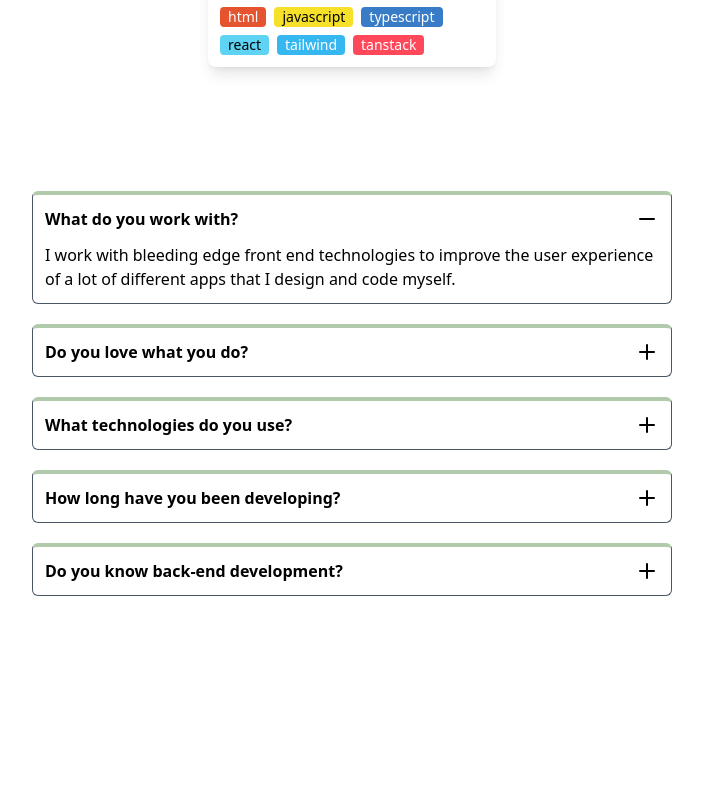
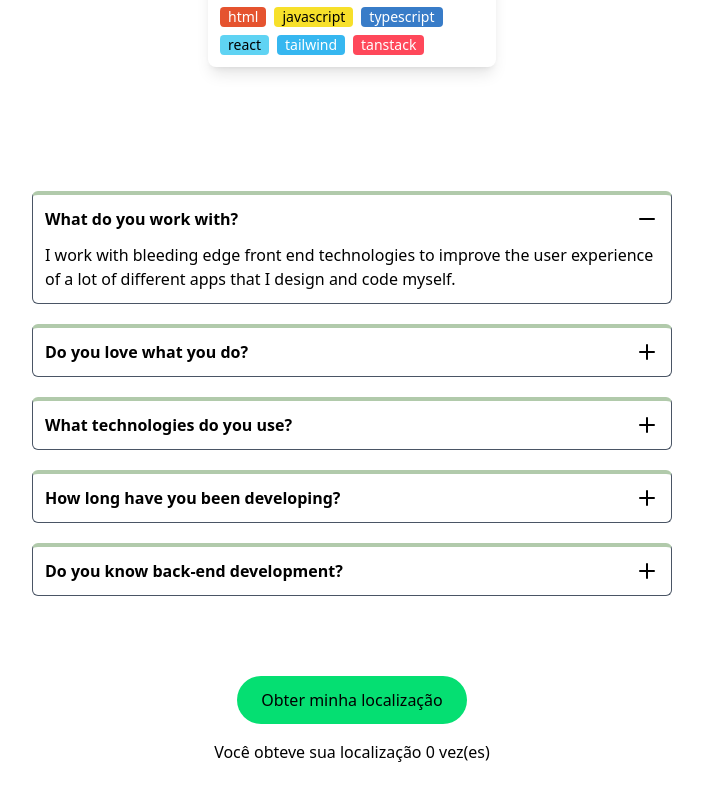
Before and after one commit to Jnzinho/challenge1-udemy, a React (Vite) app: page / in a window 1280 px wide. Shown: the part 449-1249 px from the top of the page, without its empty margins (288-991 px from the left). Before the commit the page ends 1085 px from the top, so only its background shows below. Built offline with nearby package versions, Linux system fonts and the light colour scheme.

Commit message:
feat: use geolocation custom hook

```diff
--- a/src/App.tsx
+++ b/src/App.tsx
@@ -3,6 +3,7 @@ import DarkModeToggle from "./components/DarkModeToggle";
 import logo from "./assets/logo.png";
 import AccordionSection from "./components/AccordionSection";
 import CardSection from "./components/CardSection";
+import Geolocation from "./components/Geolocation";
 
 function App() {
   const [isDark, setIsDark] = useState(
@@ -23,6 +24,7 @@ function App() {
       <div className="flex flex-col items-center justify-between w-full pb-10">
         <CardSection />
         <AccordionSection></AccordionSection>
+        <Geolocation></Geolocation>
       </div>
     </main>
   );
--- /dev/null
+++ b/src/components/Geolocation.tsx
@@ -0,0 +1,42 @@
+import { useState } from "react";
+import useGeolocation from "../hooks/useGeolocation";
+
+
+
+export default function Geolocation() {
+  const [countClicks, setCountClicks] = useState(0);
+  const {getPosition, position, isLoading, error} = useGeolocation();
+
+  const { lat, lng } = position;
+
+  const handleClick = () => {
+    getPosition();
+    setCountClicks(clicks => clicks + 1)
+  }
+
+  return (
+    <div className="mt-20 flex flex-col items-center">
+      <button onClick={handleClick} disabled={isLoading} className="cursor-pointer bg-green-400 text-black px-6 py-3 rounded-3xl mb-4">
+        Obter minha localização
+      </button>
+
+      {isLoading && <p>Carregando localização...</p>}
+      {error && <p>{error}</p>}
+      {!isLoading && !error && lat && lng && (
+        <p className="pb-1">
+          Sua localização:{" "}
+          <a
+            target="_blank"
+            rel="noreferrer"
+            href={`https://www.openstreetmap.org/#map=16/${lat}/${lng}`}
+            className="underline text-gray-400"
+          >
+            {lat}, {lng}
+          </a>
+        </p>
+      )}
+
+      <p>Você obteve sua localização {countClicks} vez(es)</p>
+    </div>
+  );
+}
--- /dev/null
+++ b/src/hooks/useGeolocation.tsx
@@ -0,0 +1,35 @@
+import { useState } from "react";
+
+type Position = {
+  lat?: number;
+  lng?: number;
+}
+
+export default function useGeolocation() {
+  const [isLoading, setIsLoading] = useState(false);
+  const [position, setPosition] = useState<Position>({});
+  const [error, setError] = useState('');
+
+
+  function getPosition() {
+    if (!navigator.geolocation)
+      return setError("Your browser does not support geolocation");
+
+    setIsLoading(true);
+    navigator.geolocation.getCurrentPosition(
+      (pos) => {
+        setPosition({
+          lat: pos.coords.latitude,
+          lng: pos.coords.longitude
+        });
+        setIsLoading(false);
+      },
+      (error) => {
+        setError(error.message);
+        setIsLoading(false);
+      }
+    );
+  }
+
+  return {error, position, isLoading, getPosition};
+}
```
